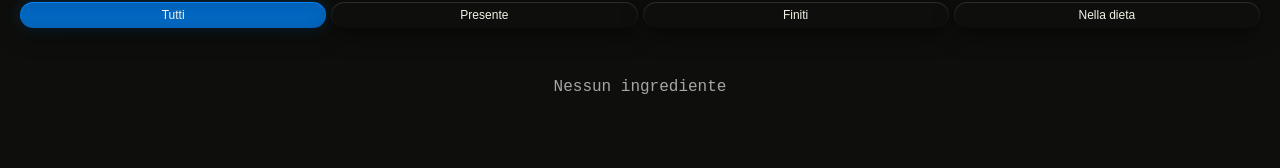
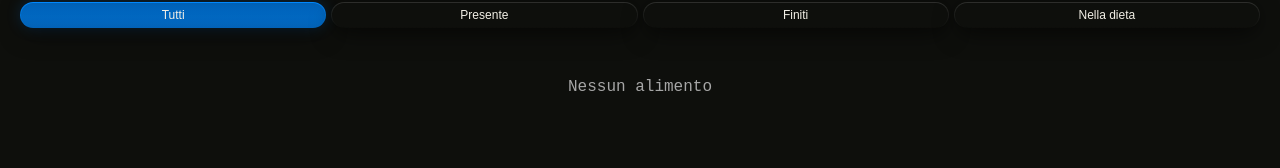
Before and after one commit to marcodv-dev/Cicardia, a React (Vite) app: page /dispensa in a window 1280 px wide. Shown: the part 158-326 px from the top of the page. Built offline with nearby package versions, Linux system fonts and the light colour scheme.

Commit message:
update: Dispensa e TemplateForm

```diff
--- a/src/pages/Dispensa.tsx
+++ b/src/pages/Dispensa.tsx
@@ -110,7 +110,7 @@ export default function Dispensa() {
           </div>
         ))}
       </div>
-      {filtered.length === 0 && <p className='p-empty-page intel' style={{textAlign:'center'}}>Nessun ingrediente</p>}
+      {filtered.length === 0 && <p className='p-empty-page intel' style={{textAlign:'center'}}>Nessun alimento</p>}
 
       {confirmId && createPortal(
         <div className='modal-overlay' onClick={() => setConfirmId(null)}>
--- a/src/pages/TemplateForm.tsx
+++ b/src/pages/TemplateForm.tsx
@@ -242,7 +242,7 @@ export default function TemplateForm() {
             className='page-input'
             style={{flex:1}}
             type="text"
-            placeholder="Aggiungi ingrediente..."
+            placeholder="Aggiungi alimento..."
             value={ingredientInput}
             onChange={e => setIngredientInput(e.target.value)}
             onKeyDown={e => {
```
